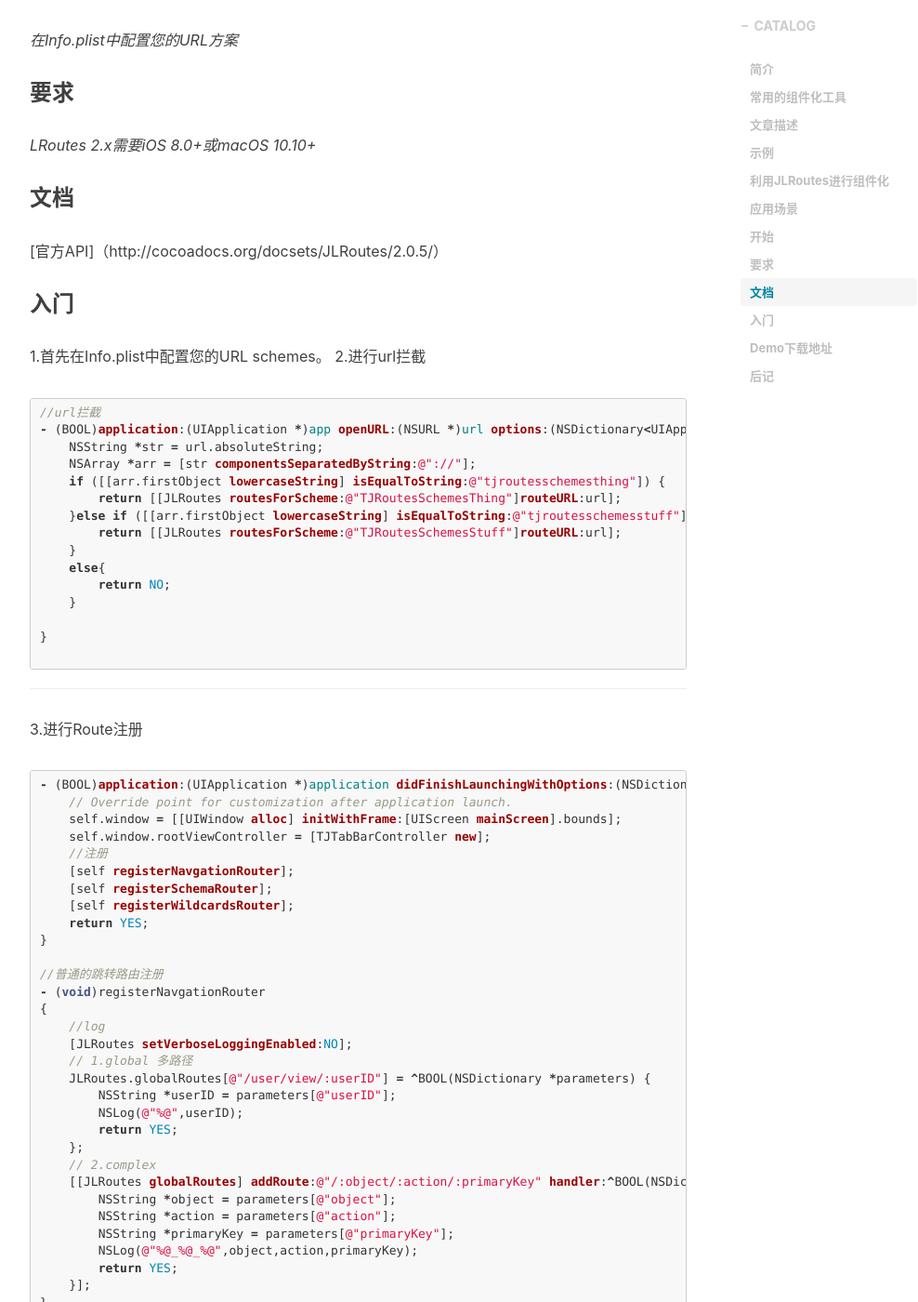
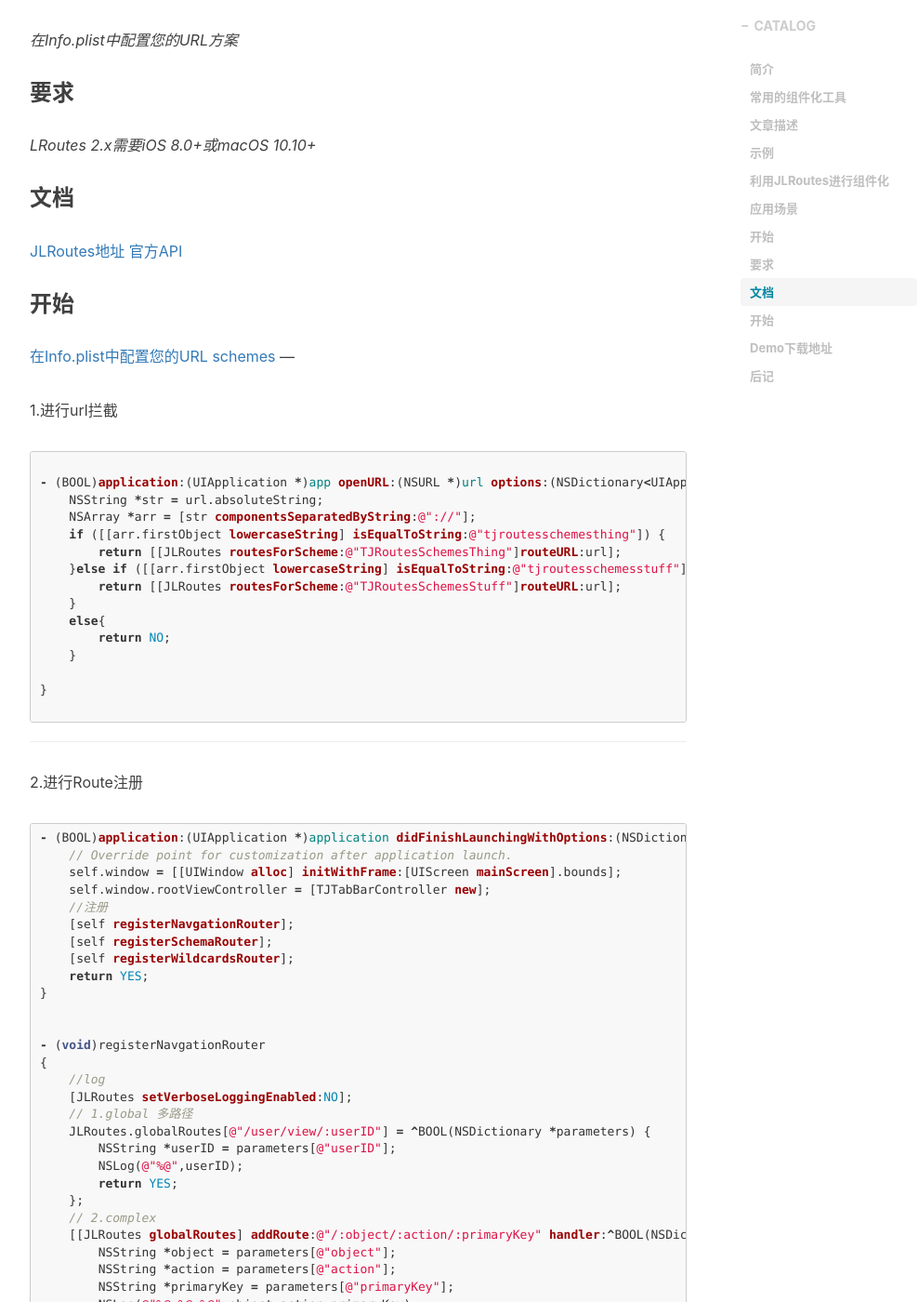
Before and after one commit to wangpt/wangpt.github.io, a Jekyll site: the page built from _posts/2018-08-30-routes-mark.markdown, in a window 1280 px wide and 1400 px high, scrolled down 1539 px. Shown: the whole window at 93% size, without its empty margins (233-1221 px from the left). Built offline with Jekyll 4.4.1, drawn with Linux system fonts in a browser that asks for light colours; nearby versions of some CDN libraries; comment, search, counter and statistics services are not loaded; some of the changed text lies outside the part shown.

Commit message:
Fix Routes

````diff
--- a/_posts/2018-08-30-routes-mark.markdown
+++ b/_posts/2018-08-30-routes-mark.markdown
@@ -43,13 +43,15 @@
 ### 要求
 *LRoutes 2.x需要iOS 8.0+或macOS 10.10+*
 ### 文档
-[官方API]（http://cocoadocs.org/docsets/JLRoutes/2.0.5/）
-### 入门
-1.首先在Info.plist中配置您的URL schemes。
-2.进行url拦截
+[JLRoutes地址](https://github.com/joeldev/JLRoutes)
+[官方API](http://cocoadocs.org/docsets/JLRoutes/2.0.5/)
+### 开始
+[在Info.plist中配置您的URL schemes](https://developer.apple.com/library/archive/documentation/iPhone/Conceptual/iPhoneOSProgrammingGuide/Inter-AppCommunication/Inter-AppCommunication.html#//apple_ref/doc/uid/TP40007072-CH6-SW2)
+---
 
+1.进行url拦截
 ``` objc
-//url拦截
+
 - (BOOL)application:(UIApplication *)app openURL:(NSURL *)url options:(NSDictionary<UIApplicationOpenURLOptionsKey,id> *)options{
     NSString *str = url.absoluteString;
     NSArray *arr = [str componentsSeparatedByString:@"://"];
@@ -66,8 +68,7 @@
 
 ```
 ---
-3.进行Route注册
-
+2.进行Route注册
 ``` objc
 - (BOOL)application:(UIApplication *)application didFinishLaunchingWithOptions:(NSDictionary *)launchOptions {
     // Override point for customization after application launch.
@@ -80,7 +81,7 @@
     return YES;
 }
 
-//普通的跳转路由注册
+
 - (void)registerNavgationRouter
 {
     //log
@@ -100,8 +101,7 @@
         return YES;
     }];
 }
-//Schema 匹配
-// routesForScheme 的优先级最高 (注册固定的schemes，则不通知全局的监测)
+
 - (void)registerSchemaRouter
 {
 
````
Also changed, not shown: other parts of _posts/2018-08-30-routes-mark.markdown (+1 -1 lines).
